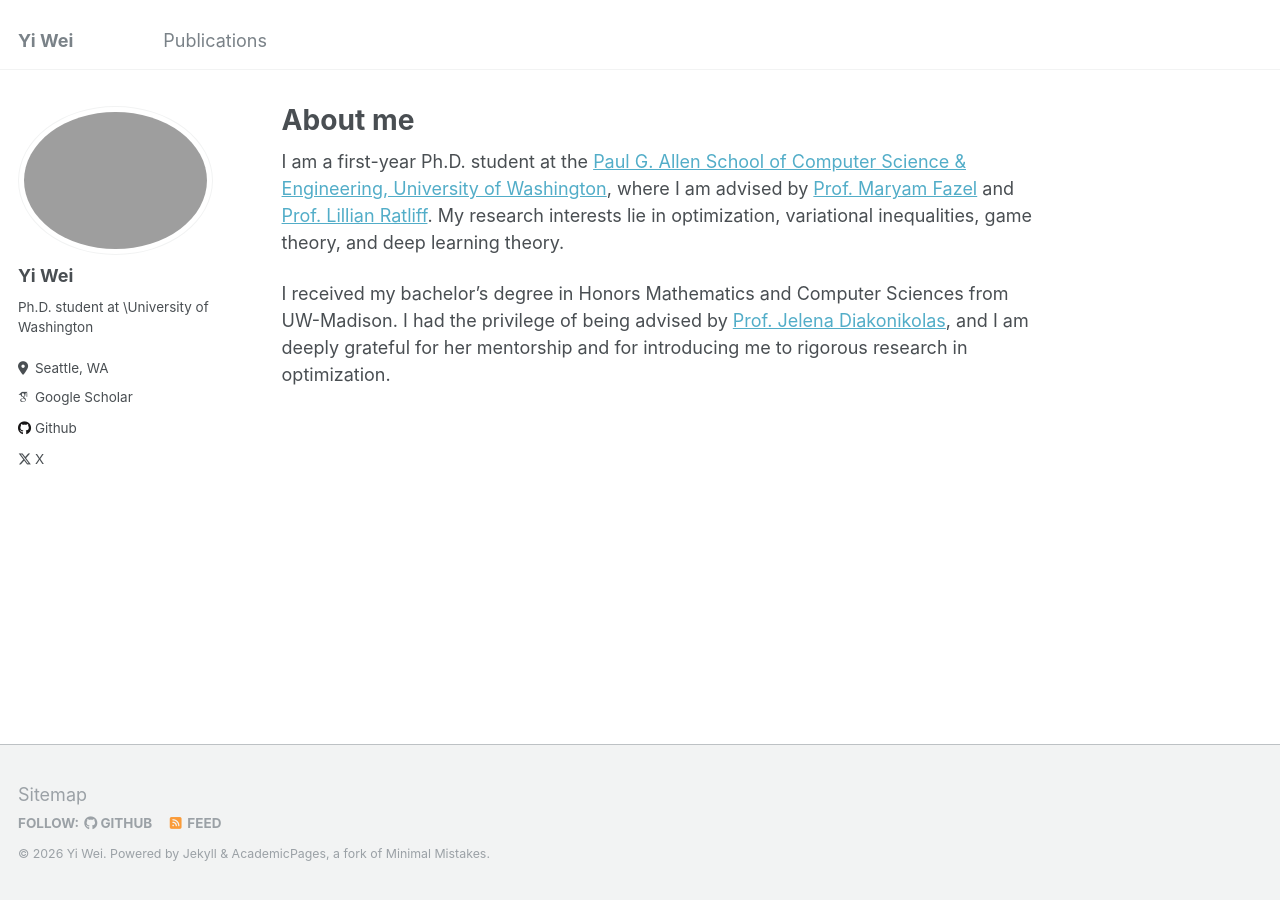
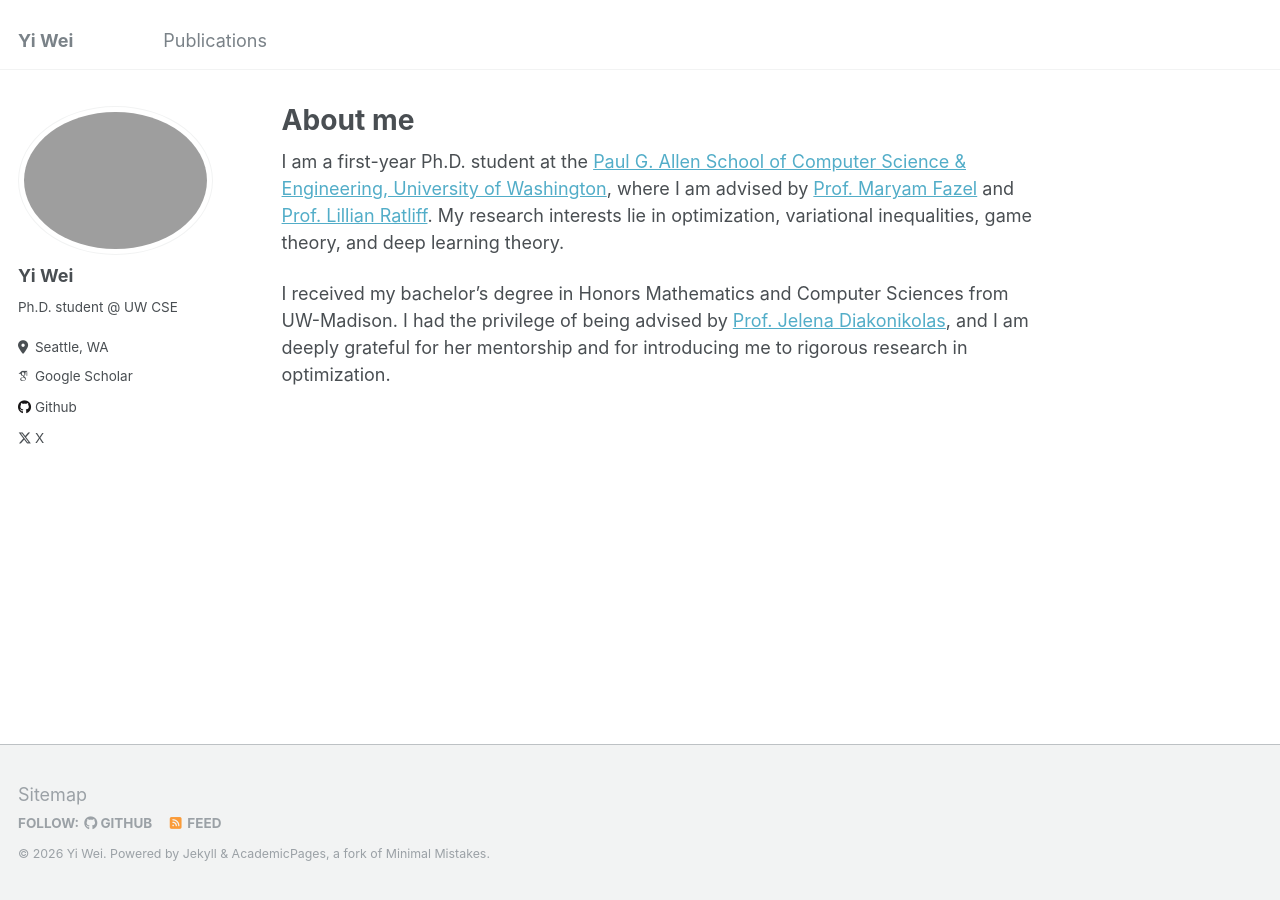
Before and after one commit to Yee-Millennium/Yee-Millennium.github.io, a Jekyll site: the page built from _pages/about.md, in a window 1280 px wide. Built offline with Jekyll 4.4.1, drawn with Linux system fonts in a browser that asks for light colours; some web fonts are replaced.

Commit message:
update bio

```diff
--- a/_config.yml
+++ b/_config.yml
@@ -24,7 +24,7 @@ author:
   avatar           : "Ruirui_work.jpg"
   name             : "Yi Wei"
   pronouns         : # example: "she/her"
-  bio              : "Ph.D. student at \\University of Washington"
+  bio              : "Ph.D. student @ UW CSE"
   location         : "Seattle, WA"
   employer         : # Red Brick University
   uri              : # URL
```
